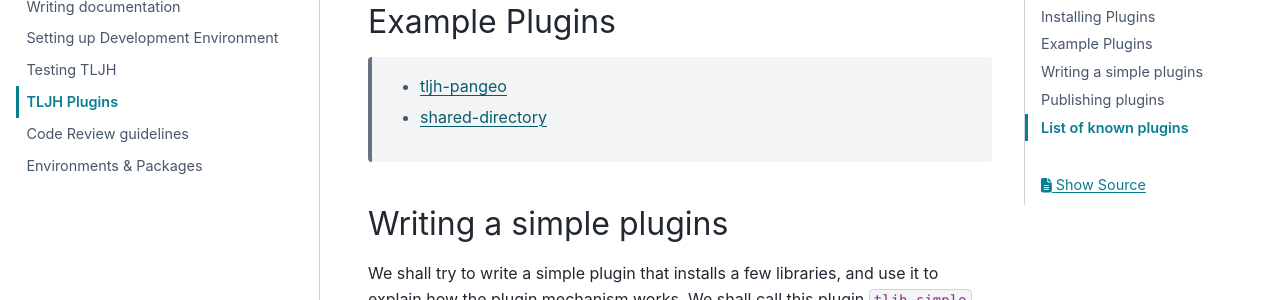
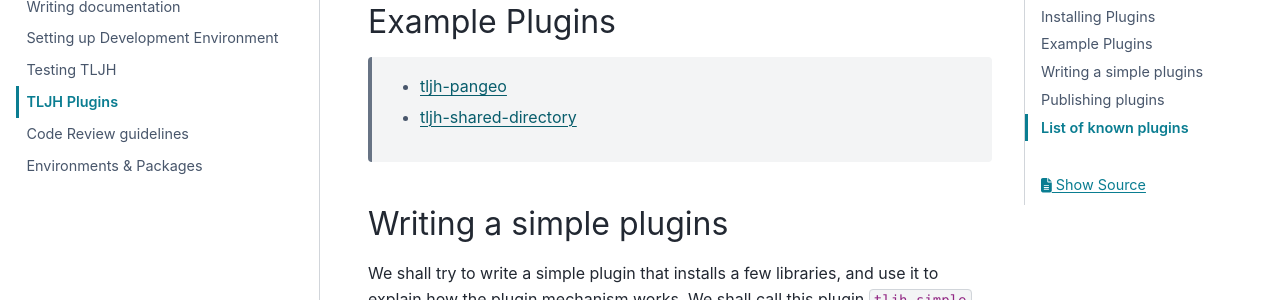
Before and after one commit to jupyterhub/the-littlest-jupyterhub, a Sphinx documentation site: the page built from docs/contributing/plugins.rst, in a window 1280 px wide and 900 px high, scrolled down 635 px. Shown: the part 153-453 px from the top of the window. Built offline with Sphinx 7.4.7 and the PyData theme 0.15.4, drawn with Linux system fonts in a browser that asks for light colours; pages that are not in the unit, such as notebooks, are missing from menus.

Commit message:
fix name for plugin examples

```diff
--- a/docs/contributing/plugins.rst
+++ b/docs/contributing/plugins.rst
@@ -30,7 +30,7 @@
 ===============
 
   - `tljh-pangeo <https://github.com/yuvipanda/tljh-pangeo>`_
-  - `shared-directory <https://github.com/kafonek/tljh-shared-directory>`_
+  - `tljh-shared-directory <https://github.com/kafonek/tljh-shared-directory>`_
 
 Writing a simple plugins
 ========================
```
